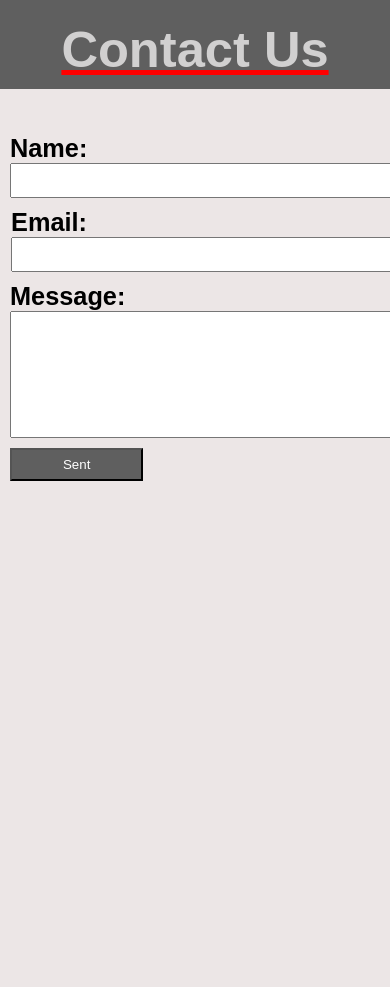
After one commit to thaiga123/Maths-app, a Flask app: page /contact_us in a window 390 px wide; the page is wider, and only the part inside the window is pictured. The commit adds this page. Run offline with Flask 2, Linux system fonts and the light colour scheme.

Commit message:
Contact us navigation fixed

```diff
--- a/app.py
+++ b/app.py
@@ -107,5 +107,12 @@ def div_4():
 def div_5():
     return render_template('div-p5.html')
 
+
+#Navigations
+
+@app.route("/contact_us")
+def contact_us():
+    return render_template('contact-us.html')
+
 if __name__ == "__main__":
     app.run(host='0.0.0.0', port=80)
--- /dev/null
+++ b/static/contact-us.css
@@ -0,0 +1,91 @@
+body{
+    font-size: 3vh;
+    font-family: sans-serif;
+    font-weight: bold;
+    margin: 0;
+}
+
+h1{
+    text-align: center;
+    text-decoration: underline;
+    text-decoration-color: red;
+    padding-top: 20px;
+    padding-bottom: 10px;
+    margin-bottom: 0;
+    margin-top: 0;
+    background-color: rgb(95, 95, 95);
+    color: rgb(209, 208, 208)
+}
+
+.container{
+    background-color: rgb(236, 230, 230);
+    padding-top: 40px;
+    padding-bottom: 500px;
+    margin-top: 0
+}
+
+#name-container, #email-container, #message-container{
+    padding: 5px 10px;
+}
+
+#email-container{
+    padding-left: 11px
+}
+
+input{
+    padding: 5px;
+    width: 46em;
+    font-size: 18px;
+    font-family: sans-serif;
+}
+
+textarea{
+    padding: 10px;
+    width: 49.1em;
+    font-size: 18px;
+    font-family: "Arial", sans-serif;
+}
+
+button{
+    width: 10em;
+    height: 2.5em;
+    position: relative;
+    bottom: 10px;
+    color: white;
+    background-color: rgb(95, 95, 95);
+}
+
+@media screen and (max-width:1100px){
+    input{
+        padding: 5px;
+        width: 24em;
+        font-size: 18px;
+        font-family: sans-serif;
+    }
+    textarea{
+        padding: 10px;
+        width: 26.9em;
+        font-size: 18px;
+        font-family: "Arial", sans-serif;
+    }
+}
+
+@media screen and (max-width: 679px){
+    button{
+        width: 10em;
+        height: 2.5em;
+        position: relative;
+        bottom: 10px;
+        top: 2px;
+        margin-bottom: 3px
+    }
+}
+
+@media screen and (max-width:545px) {
+    textarea{
+        padding: 10px;
+        width: 23.6em;
+        font-size: 18px;
+        font-family: "Arial", sans-serif;
+    }
+}
--- /dev/null
+++ b/templates/contact-us.html
@@ -0,0 +1,31 @@
+<!DOCTYPE html>
+<html lang="en">
+<head>
+    <meta charset="UTF-8">
+    <meta name="viewport" content="width=device-width, initial-scale=1.0">
+    <title>Contact us</title>
+    <link rel="stylesheet" href="{{url_for('static', filename='contact-us.css')}}">
+</head>
+<body>
+    <h1>Contact Us</h1>
+    <div class="container"> <!--Main container-->
+        <div class="container" id="name-container"><!--Name container-->
+            <label for="name">Name:</label>
+            <input name="name" type="text">
+        </div>
+
+        <div class="container" id="email-container">
+            <label for="email">Email:</label>
+            <input name="email" type="email">
+        </div><!--Email container-->
+
+        <div class="container" id="message-container"> <!--Message container-->
+            <label for="message">Message:</label><br>
+            <textarea name="message" rows="5"></textarea>
+            <button type="submit">Sent</button>
+        </div><!--Message container-->
+
+    </div> <!--Main container ends-->
+
+</body>
+</html>
--- a/templates/index.html
+++ b/templates/index.html
@@ -20,7 +20,7 @@
         <section class="navigation-bar">
             <a class="navigation-bar-elements" id="exercises">Exercises</a>
             <a class="navigation-bar-elements" id="about">About</a>
-            <a class="navigation-bar-elements" id="contact-us">Contact Us</a>
+            <a class="navigation-bar-elements" id="contact-us" href="/contact_us">Contact Us</a>
         </section>
 
             <section class="container">
```
